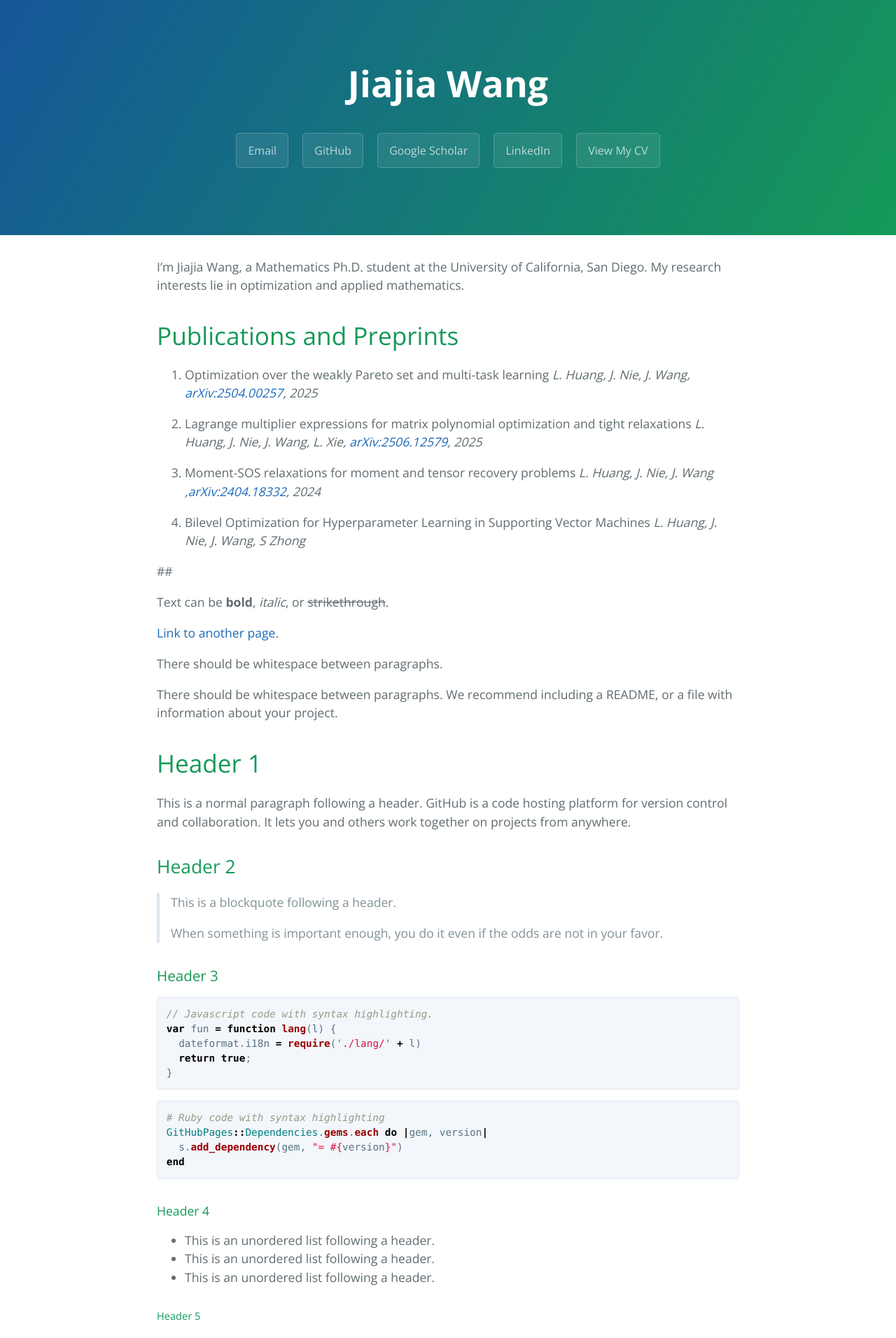
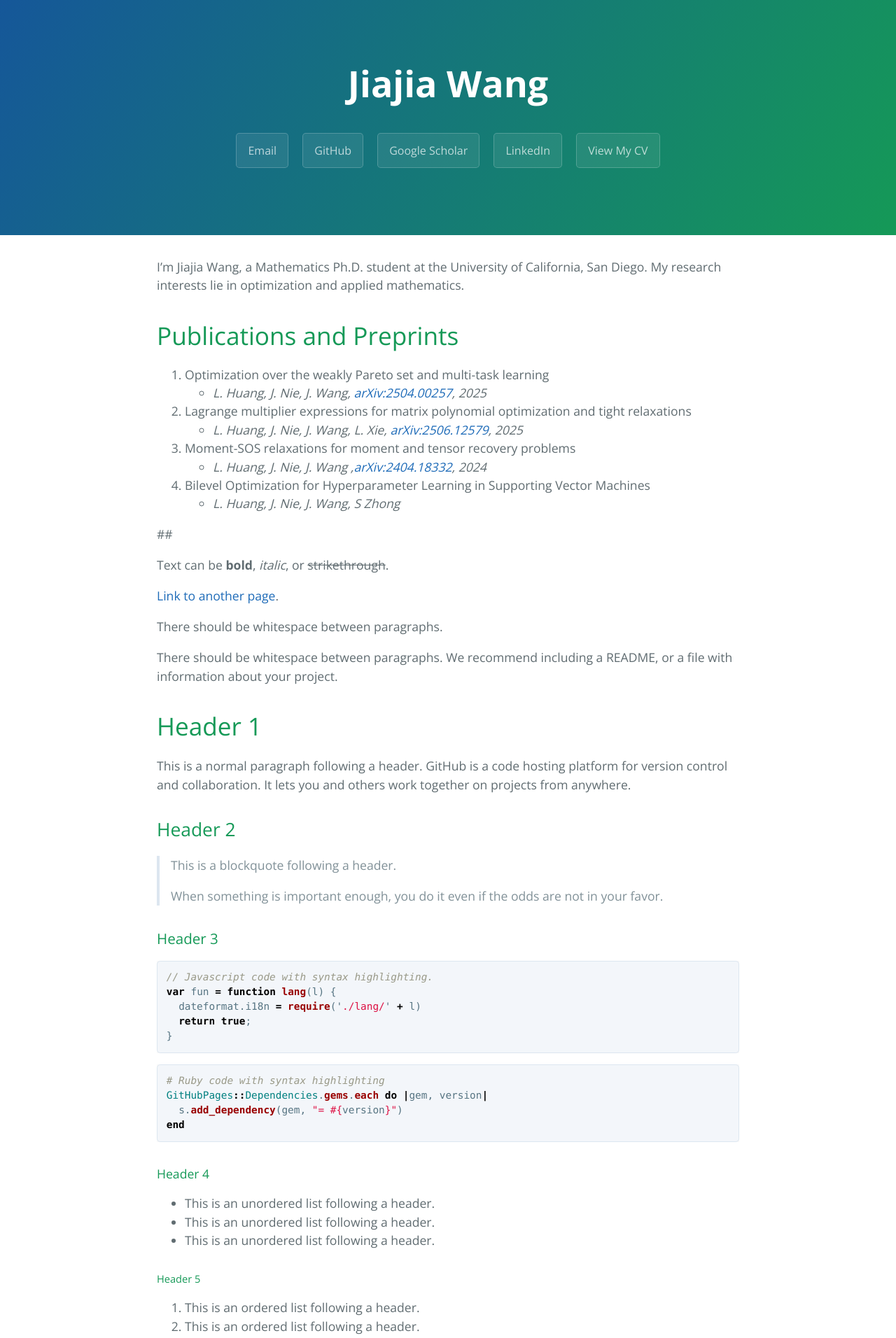
Before and after one commit to additionjj/jiajia_website, a Jekyll site: the page built from index.md, in a window 1280 px wide. Shown: the top 1912 px of the page at 70% size. Built offline with Jekyll 4.4.1, drawn with Linux system fonts in a browser that asks for light colours.

```diff
--- a/index.md
+++ b/index.md
@@ -7,16 +7,16 @@ layout: default
   My research interests lie in optimization and applied mathematics.
 # Publications and Preprints
 1. Optimization over the weakly Pareto set and multi-task learning
-   *L. Huang, J. Nie, J. Wang,  [arXiv:2504.00257](https://arxiv.org/abs/2504.00257), 2025*
+   - *L. Huang, J. Nie, J. Wang,  [arXiv:2504.00257](https://arxiv.org/abs/2504.00257), 2025*
 
 2. Lagrange multiplier expressions for matrix polynomial optimization and tight relaxations
-   *L. Huang, J. Nie, J. Wang, L. Xie, [arXiv:2506.12579](https://arxiv.org/abs/2506.12579), 2025*
+   - *L. Huang, J. Nie, J. Wang, L. Xie, [arXiv:2506.12579](https://arxiv.org/abs/2506.12579), 2025*
 
 3. Moment-SOS relaxations for moment and tensor recovery problems
-   *L. Huang, J. Nie, J. Wang ,[arXiv:2404.18332](https://arxiv.org/abs/2404.18332), 2024*
+   - *L. Huang, J. Nie, J. Wang ,[arXiv:2404.18332](https://arxiv.org/abs/2404.18332), 2024*
 
 4. Bilevel Optimization for Hyperparameter Learning in Supporting Vector Machines
-   *L. Huang, J. Nie, J. Wang, S Zhong*
+   - *L. Huang, J. Nie, J. Wang, S Zhong*
 
 ##
 
```
